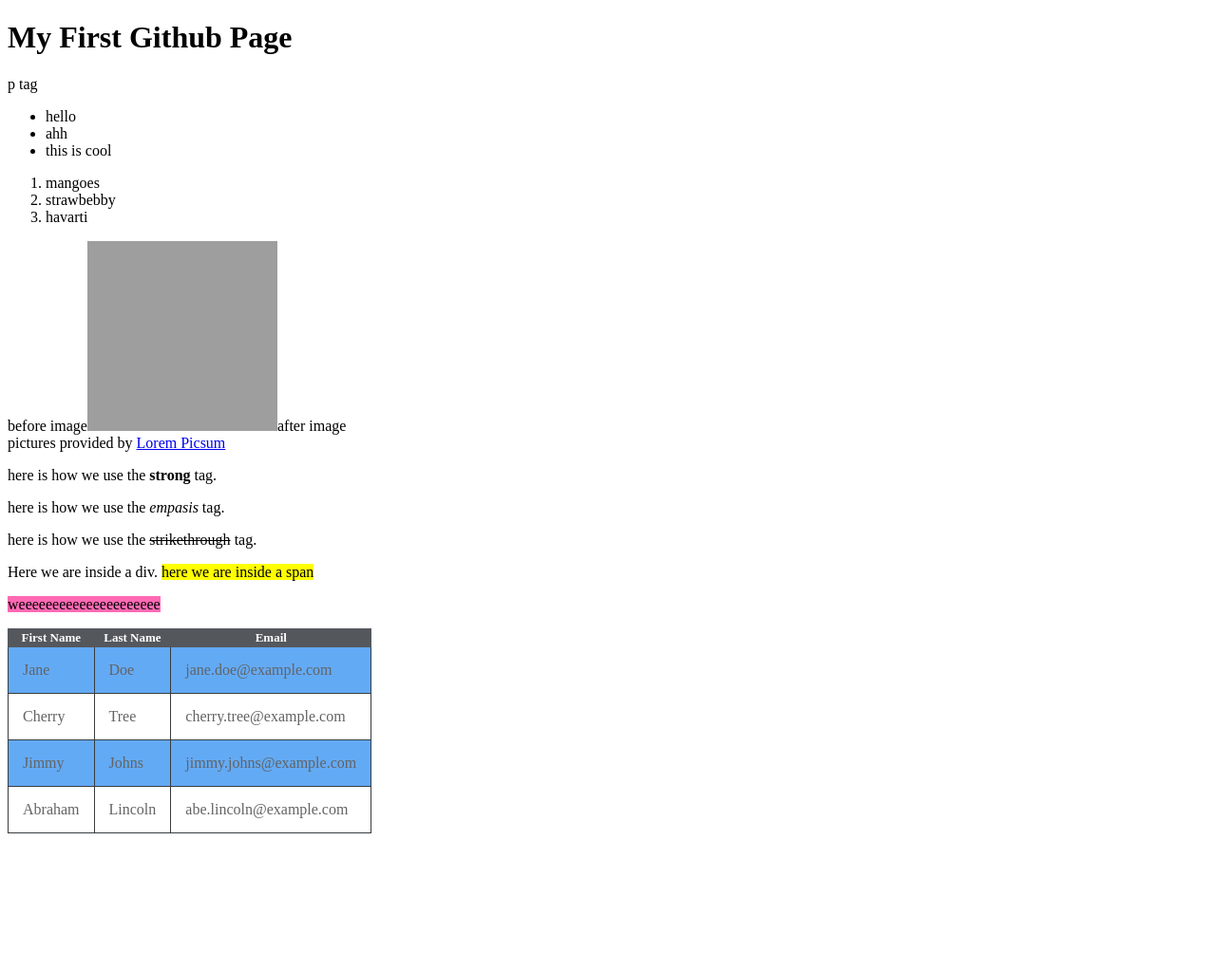
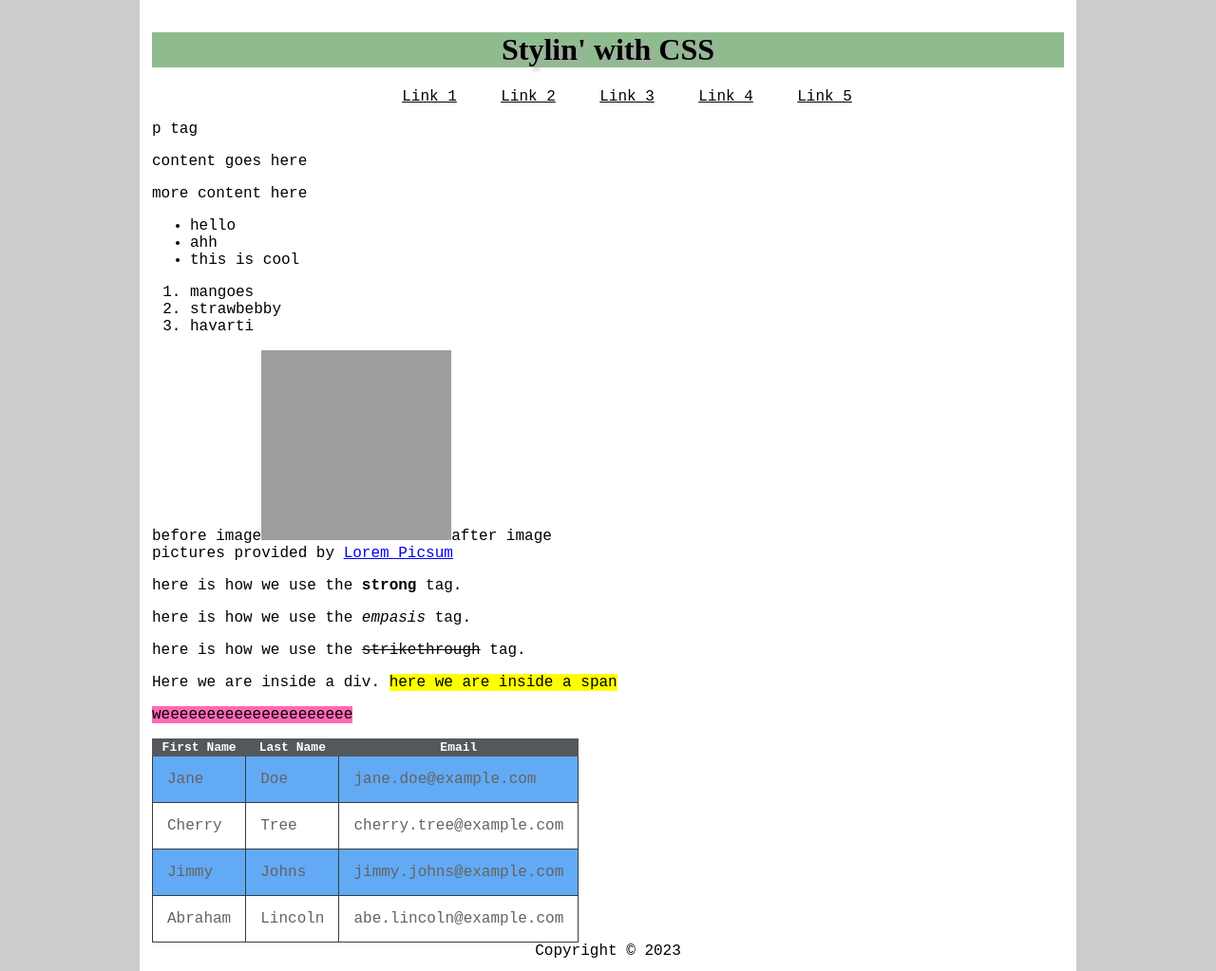
Before and after one commit to julsae/stylin-with-css, a plain HTML site: page index.html in a window 1280 px wide. Shown: the whole page at 95% size. Before the commit the page ends 886 px from the top, so only its background shows below. Drawn offline with Linux system fonts and the light colour scheme; grey boxes are pictures that could not be loaded; a web font is replaced by a local one.

Commit message:
Saving changes

```diff
--- a/index.html
+++ b/index.html
@@ -4,8 +4,67 @@
 
 <head>
   <meta name="viewport" content="width=device-width">
-  <title>My First Github Page</title>
+  <title>Stylin' with CSS</title>
   <style>
+  @import url('https://fonts.googleapis.com/css2?family=Inknut+Antiqua&display=swap');
+  html{
+      background-color: #ccc;
+    }
+
+  body{
+    font-family:'Courier New';
+    max-width:960px;
+    width:90%;
+    background-color: #fff;
+    margin:auto;
+    padding:1%;
+  }
+
+  .page-header{
+    background-color:darkseagreen;
+    text-align:center;
+    font-family:'Inknut Antiqua',serif;
+    text-shadow: 4px 4px 4px #aaa;
+  }
+
+  /* start nav rules */
+  nav{
+   text-align:center; /* centers the nav */
+  }
+
+
+  nav a{
+   color:#000; /* font color is black */
+  }
+
+
+  nav ul {
+   list-style:none; /* removes the bullets */
+  }
+  nav li
+  {
+   display:inline-block; /* makes <li> horizontal, but able to declare margins */
+   margin:0 2%; /* margin left-right, gets smaller as necessary */
+  }
+  nav a:hover{
+   text-decoration: none; /* default underline goes away on hover */
+  }
+  /* end nav rules */
+
+
+  footer{
+    text-align:center;
+    clear:both;
+  }
+
+
+
+
+
+
+
+
+
     table.my-table {
          border-collapse: collapse;
        }
@@ -36,8 +95,19 @@
 </head>
 
 <body>
-  <h1>My First Github Page</h1>
+  <h1 class="page-header">Stylin' with CSS</h1>
+  <nav>
+    <ul>
+      <li><a href="#">Link 1</a></li>
+      <li><a href="#">Link 2</a></li>
+      <li><a href="#">Link 3</a></li>
+      <li><a href="#">Link 4</a></li>
+      <li><a href="#">Link 5</a></li>
+    </ul>
+  </nav>
   <p>p tag</p>
+  <p>content goes here</p>
+  <p>more content here</p>
   <div>
     <ul>
       <li>hello</li>
@@ -87,6 +157,7 @@
     </tr>
     </tr>
   </table>
+  <footer>Copyright &copy; 2023</footer>
 </body>
 
 </html>
```
